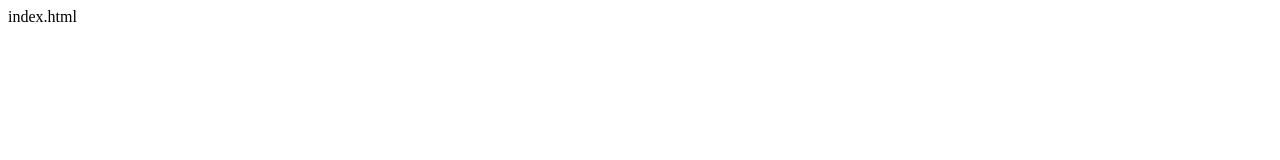
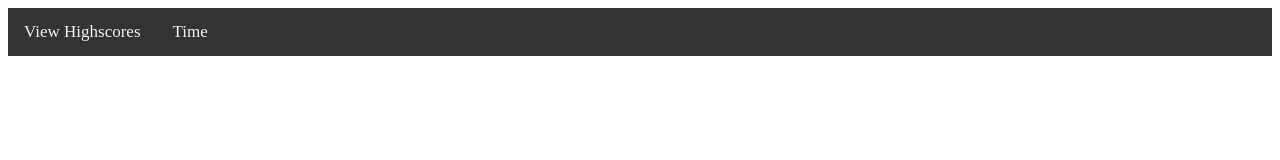
Before and after one commit to kemwalsh/CodeQuiz, a plain HTML site: page index.html in a window 1280 px wide. Drawn offline with Linux system fonts and the light colour scheme.

Commit message:
add folders/create navbar

```diff
--- /dev/null
+++ b/assets/css/style.css
@@ -0,0 +1,21 @@
+/* Add a black background color to the top navigation */
+.topnav {
+    background-color: #333;
+    overflow: hidden;
+  }
+
+  /* Style the links inside the navigation bar */
+  .topnav a {
+    float: left;
+    color: #f2f2f2;
+    text-align: center;
+    padding: 14px 16px;
+    text-decoration: none;
+    font-size: 17px;
+  }
+
+  /* Change the color of links on hover */
+  .topnav a:hover {
+    background-color: #ddd;
+    color: black;
+  }
--- a/index.html
+++ b/index.html
@@ -1 +1,18 @@
-index.html
+<!DOCTYPE html>
+<html lang="en">
+  <head>
+    <meta charset="UTF-8" />
+    <meta http-equiv="X-UA-Compatible" content="IE=edge" />
+    <meta name="viewport" content="width=device-width, initial-scale=1.0" />
+    <link rel="stylesheet" href="./assets/css/style.css" />
+    <title>Code Quiz</title>
+  </head>
+  <body>
+    <nav>
+      <div class="topnav">
+        <a href="#home">View Highscores</a>
+        <a>Time</a>
+      </div>
+    </nav>
+  </body>
+</html>
```
Also changed, not shown: assets/css/reset.css (renamed from reset.css), assets/js/script.js (added), style.css (deleted).
